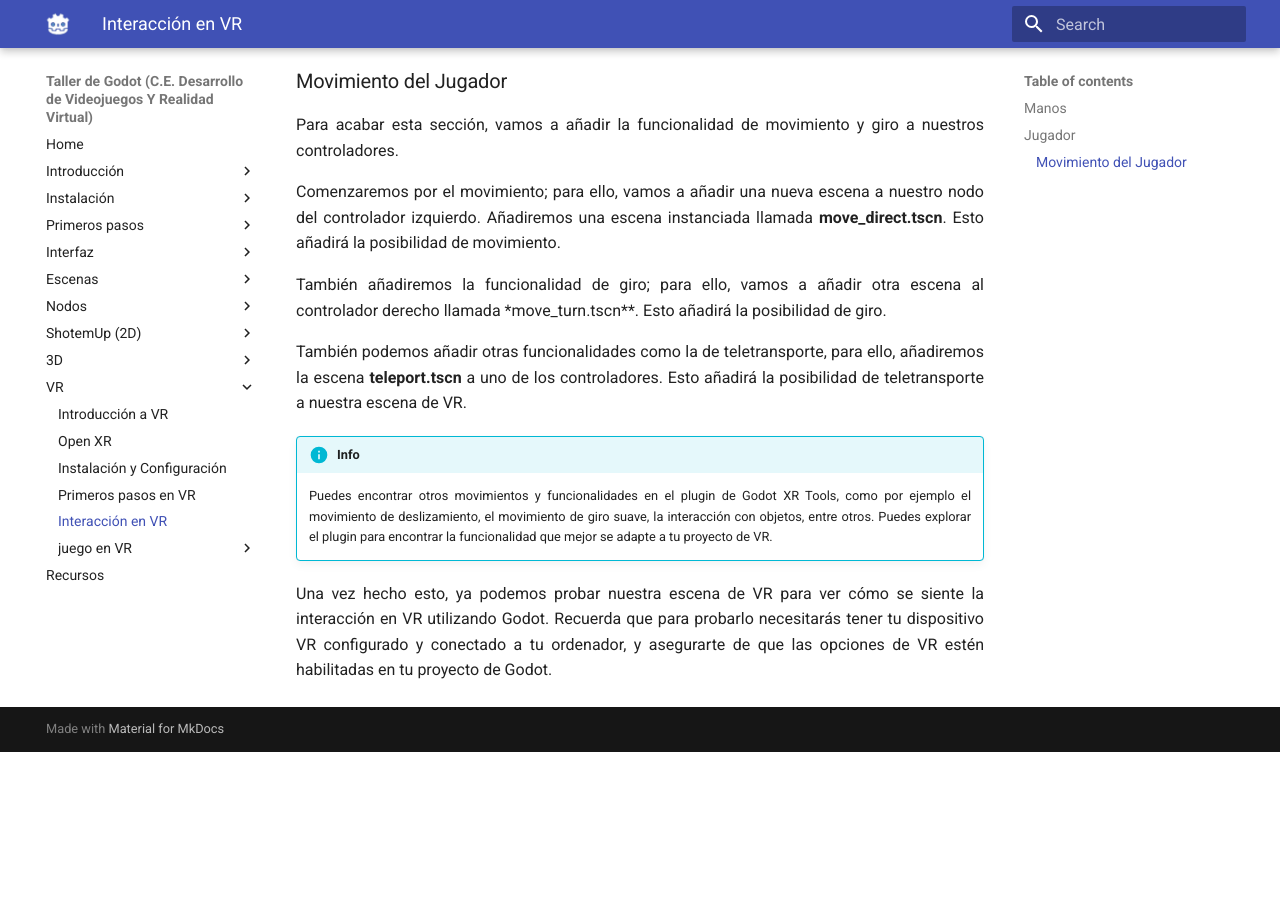
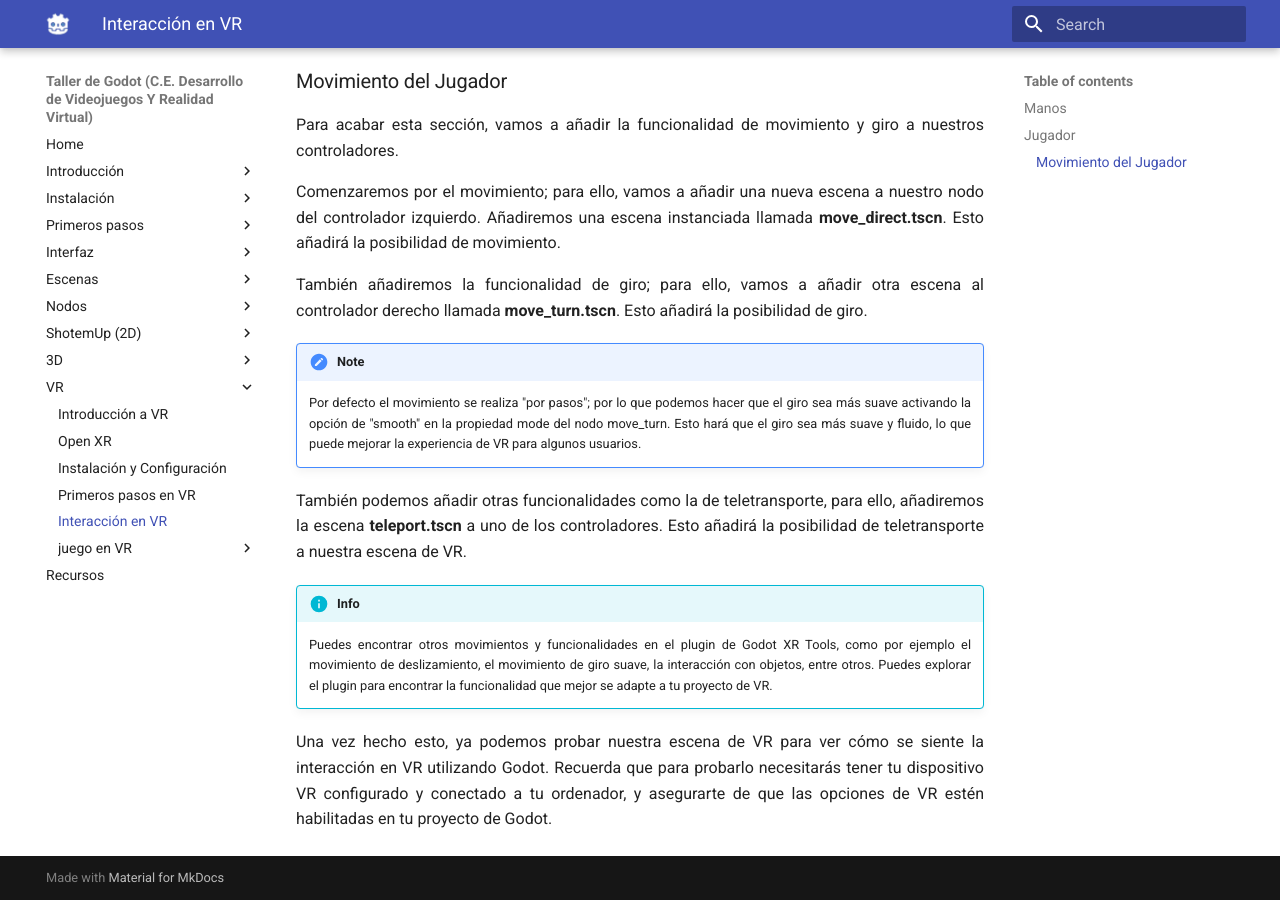
Before and after one commit to makeclassicgames/godotosc2025, an MkDocs documentation site: the page built from docs/vr/interaction_vr.md, in a window 1280 px wide and 900 px high, scrolled down 3121 px. Built offline with MkDocs 1.6.1 and Material for MkDocs 9.7.7, drawn with Linux system fonts in a browser that asks for light colours; before the commit the page ends 3873 px from its top, so only the background shows below that.

Commit message:
añadiendo información

```diff
--- a/docs/vr/interaction_vr.md
+++ b/docs/vr/interaction_vr.md
@@ -37,7 +37,10 @@ Para acabar esta sección, vamos a añadir la funcionalidad de movimiento y giro
 
 Comenzaremos por el movimiento; para ello, vamos a añadir una nueva escena a nuestro nodo del controlador izquierdo. Añadiremos una escena instanciada llamada **move_direct.tscn**. Esto añadirá la posibilidad de movimiento.
 
-También añadiremos la funcionalidad de giro; para ello, vamos a añadir otra escena al controlador derecho llamada *move_turn.tscn**. Esto añadirá la posibilidad de giro.
+También añadiremos la funcionalidad de giro; para ello, vamos a añadir otra escena al controlador derecho llamada **move_turn.tscn**. Esto añadirá la posibilidad de giro.
+
+!!! note
+    Por defecto el movimiento se realiza "por pasos"; por lo que podemos hacer que el giro sea más suave activando la opción de "smooth" en la propiedad mode del nodo move_turn. Esto hará que el giro sea más suave y fluido, lo que puede mejorar la experiencia de VR para algunos usuarios.
 
 También podemos añadir otras funcionalidades como la de teletransporte, para ello, añadiremos la escena **teleport.tscn** a uno de los controladores. Esto añadirá la posibilidad de teletransporte a nuestra escena de VR.
 
```
